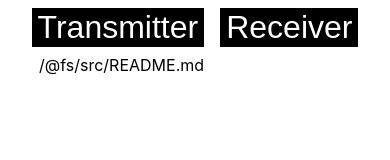
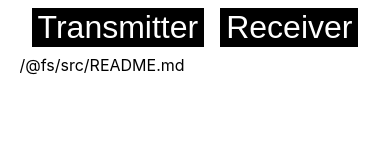
Before and after one commit to mguentner/bitfountain, a React (Create React App) app: page / in a window 390 px wide. Shown: the top 160 px of the page. Built offline with nearby package versions, Linux system fonts and the light colour scheme; what @zxing/browser, @zxing/library would draw is missing.

Commit message:
fix README rendering on mobile

```diff
--- a/src/App.css
+++ b/src/App.css
@@ -1,5 +1,10 @@
 body {
   overflow: hidden;
+  height: 100vh;
+}
+
+#root {
+  height: 100%;
 }
 
 .app {
@@ -29,8 +34,12 @@ button {
   display: flex;
   align-items: center;
   justify-content: center;
+  height: 90%;
 }
 
 .readme div {
-  width: 80%;
+  position: relative;
+  overflow-y: scroll;
+  height: 100%;
+  width: 90%;
 }
```
